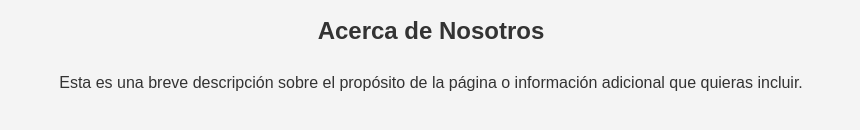
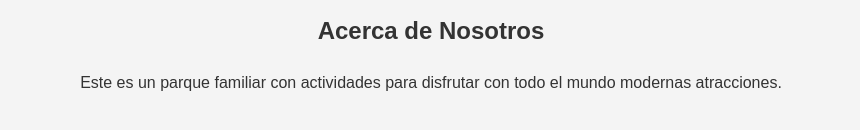
Before and after one commit to AndrickUMG/notesumg.online, a plain HTML site: page index.html in a window 1280 px wide. Shown: the part 848-978 px from the top of the page, without its empty margins (209-1069 px from the left). Drawn offline with Linux system fonts and the light colour scheme.

Commit message:
Update index.html

```diff
--- a/index.html
+++ b/index.html
@@ -26,7 +26,7 @@
     <section id="contenido">
         <div class="info">
             <h2>Acerca de Nosotros</h2>
-            <p>Esta es una breve descripción sobre el propósito de la página o información adicional que quieras incluir.</p>
+            <p>Este es un parque familiar con actividades para disfrutar con todo el mundo modernas atracciones.</p>
         </div>
     </section>
 </body>
```
